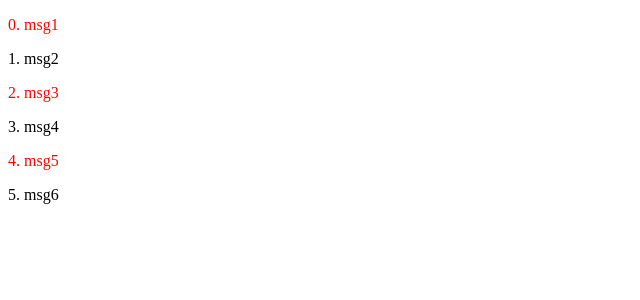
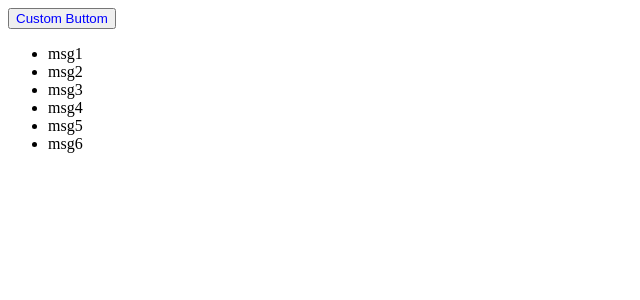
Before and after one commit to Rasyidannas/introduction-to-svelte-and-sveltekit, a SvelteKit app: page / in a window 1280 px wide. Shown: the top 300 px of the page, without its empty margins (0-640 px from the left). Built offline with nearby package versions, Linux system fonts and the light colour scheme.

Commit message:
2/8. Async Blocks.mp4

```diff
--- a/src/components/Messages.svelte
+++ b/src/components/Messages.svelte
@@ -1,22 +1,22 @@
 <script>
-   export let messages
+   let messages = ['msg1', 'msg2', 'msg3', 'msg4', 'msg5', 'msg6']
+   const msgPromise = new Promise((resolve, reject) => {
+      setTimeout(() => {
+         resolve(messages)
+         reject('Could not load the messages')
+      }, 2000)
+   })
 </script>
 
-
-{#each messages as message, index}
-   {#if index % 2 === 0 }
-   <p class="text-red">
-     {index}. {message}
-   </p>
-   {:else}
-   <p>
-     {index}. {message}
-   </p>
-   {/if}
-{/each}
-
-<style>
-   .text-red{
-      color: red;
-   }
-</style>
+<!--Async Block-->
+{#await msgPromise}
+   <p>Loading...</p>
+{:then messages}
+   <ul>
+      {#each messages as message}
+         <li>{message}</li>
+      {/each}
+   </ul>
+{:catch error}
+   <p>{error}</p>
+{/await}
--- a/src/routes/+page.svelte
+++ b/src/routes/+page.svelte
@@ -2,7 +2,11 @@
    import Button from "../components/Button.svelte";
    import Messages from "../components/Messages.svelte";
 
-   let messages = ['msg1', 'msg2', 'msg3', 'msg4', 'msg5', 'msg6']
+   const obj = {
+      text: "Custom Buttom",
+      title: "Custom Title"
+   }
 </script>
 
-<Messages {messages} />
+<Button {...obj}/>
+<Messages />
```
